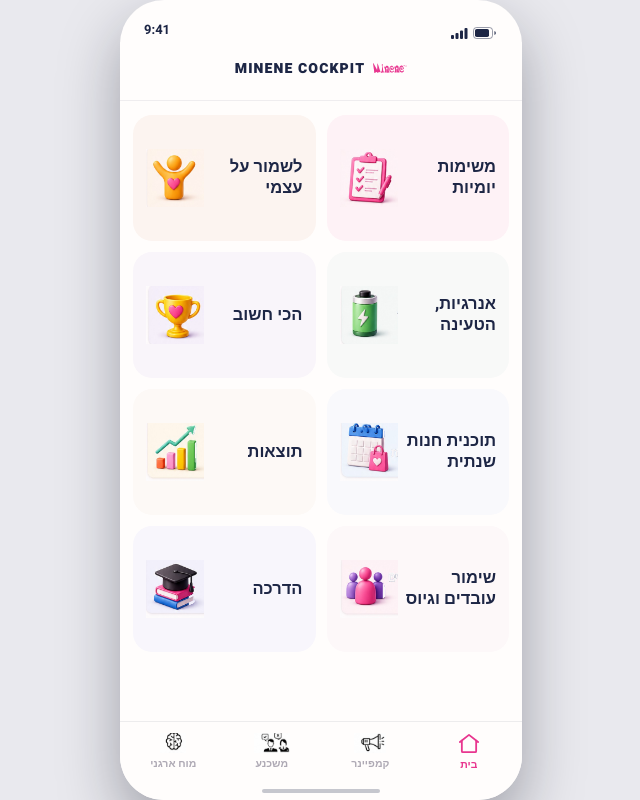
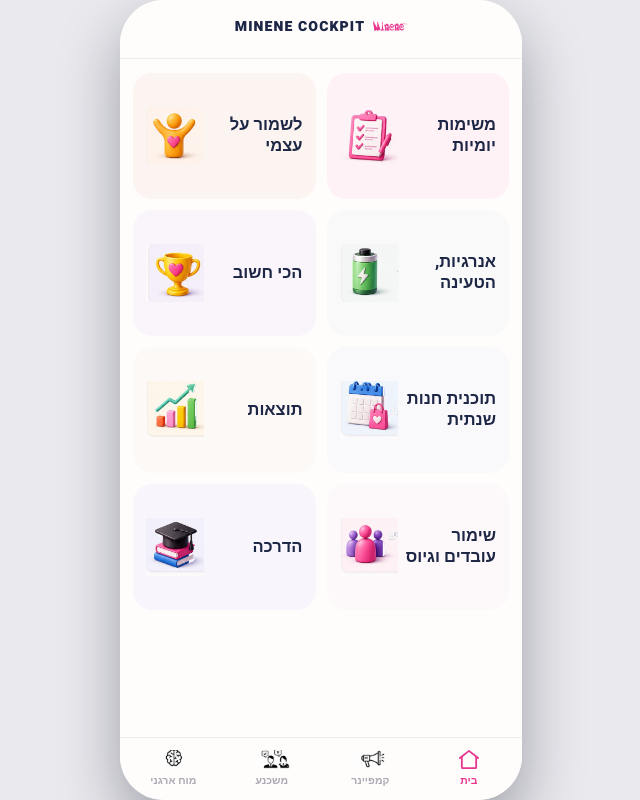
Before and after one commit to itayost/minene, a React (Vite) app: page / in a window 1280 px wide. Shown: the whole page, without its empty margins (319-959 px from the left). Built offline with nearby package versions, Linux system fonts and the light colour scheme.

Commit message:
fix: remove simulated device chrome

```diff
--- a/src/components/BrandShell.tsx
+++ b/src/components/BrandShell.tsx
@@ -103,23 +103,6 @@
           inert={isModalOpen ? true : undefined}
           onClickCapture={isModalOpen ? blockBackgroundClick : undefined}
         >
-          <div className="status-bar" aria-hidden="true">
-            <span>9:41</span>
-            <span className="status-bar__icons">
-              <svg viewBox="0 0 17 11">
-                <rect x="0" y="7" width="3" height="4" rx="1" />
-                <rect x="4.5" y="5" width="3" height="6" rx="1" />
-                <rect x="9" y="2.5" width="3" height="8.5" rx="1" />
-                <rect x="13.5" width="3" height="11" rx="1" />
-              </svg>
-              <svg viewBox="0 0 25 12">
-                <rect className="status-bar__battery" x="0.5" y="0.5" width="19" height="11" rx="3" />
-                <rect x="2" y="2" width="14" height="8" rx="1.8" />
-                <path d="M21.5 4v4a2.2 2.2 0 0 0 0-4Z" />
-              </svg>
-            </span>
-          </div>
-
           <header className={`app-header ${isHome ? 'app-header--home' : 'app-header--inner'}`}>
             {isHome ? (
               <>
@@ -179,7 +162,6 @@
             ))}
           </nav>
 
-          <div className="home-indicator" aria-hidden="true"><span /></div>
         </div>
         {modal}
       </div>
--- a/src/styles.css
+++ b/src/styles.css
@@ -51,51 +51,14 @@
   flex-direction: column;
 }
 
-.status-bar {
-  direction: ltr;
-  flex: 0 0 auto;
-  min-height: calc(42px + env(safe-area-inset-top));
-  display: flex;
-  align-items: flex-end;
-  justify-content: space-between;
-  padding: env(safe-area-inset-top) 24px 3px;
-  color: var(--text);
-  font-size: 13px;
-  font-weight: 700;
-}
-
-.status-bar__icons {
-  display: flex;
-  align-items: center;
-  gap: 5px;
-}
-
-.status-bar svg:first-child {
-  width: 17px;
-  height: 11px;
-  fill: currentColor;
-}
-
-.status-bar svg:last-child {
-  width: 25px;
-  height: 12px;
-  fill: currentColor;
-}
-
-.status-bar__battery {
-  fill: none;
-  stroke: currentColor;
-  opacity: .45;
-}
-
 .app-header {
   flex: 0 0 auto;
-  min-height: 59px;
+  min-height: calc(59px + env(safe-area-inset-top));
   display: flex;
   align-items: center;
   justify-content: space-between;
   gap: 6px;
-  padding: 4px 12px 10px;
+  padding: calc(4px + env(safe-area-inset-top)) 12px 10px;
   background: var(--surface);
   border-block-end: 1px solid color-mix(in srgb, var(--text) 7%, transparent);
 }
@@ -546,7 +509,7 @@
 .bottom-nav {
   flex: 0 0 auto;
   display: flex;
-  padding: 7px 4px 8px;
+  padding: 7px 4px calc(8px + env(safe-area-inset-bottom));
   border-block-start: 1px solid color-mix(in srgb, var(--text) 8%, transparent);
   background: var(--surface);
 }
@@ -596,22 +559,6 @@
   font-weight: 700;
   text-overflow: ellipsis;
   white-space: nowrap;
-}
-
-.home-indicator {
-  flex: 0 0 auto;
-  display: flex;
-  justify-content: center;
-  padding: 5px 0 calc(7px + env(safe-area-inset-bottom));
-  background: var(--surface);
-}
-
-.home-indicator span {
-  width: 118px;
-  height: 4.5px;
-  border-radius: 3px;
-  background: var(--text);
-  opacity: .25;
 }
 
 .brand-not-found {
```
Also changed, not shown: 1 other file (tests, documents, lock files or other folders).
